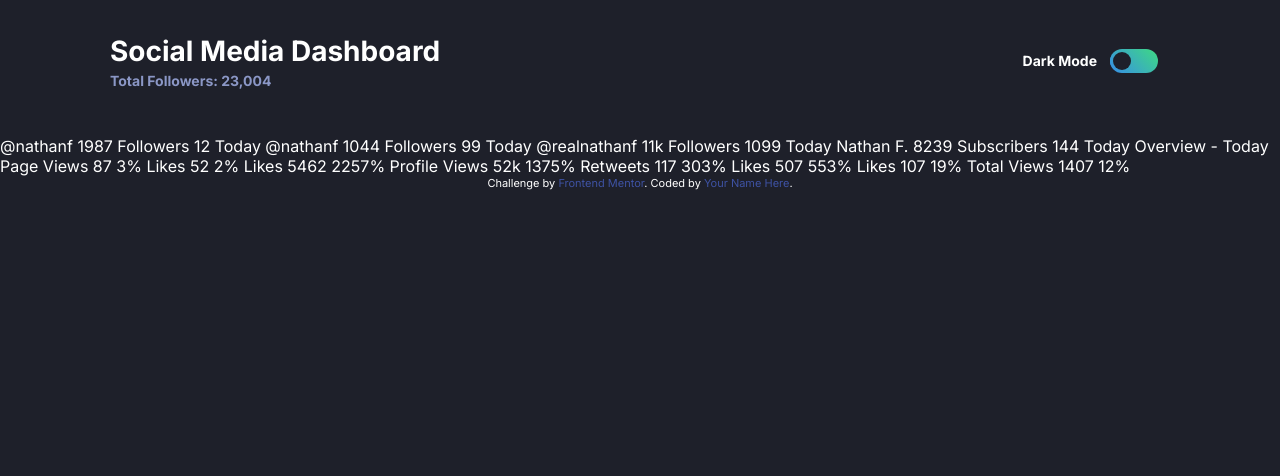
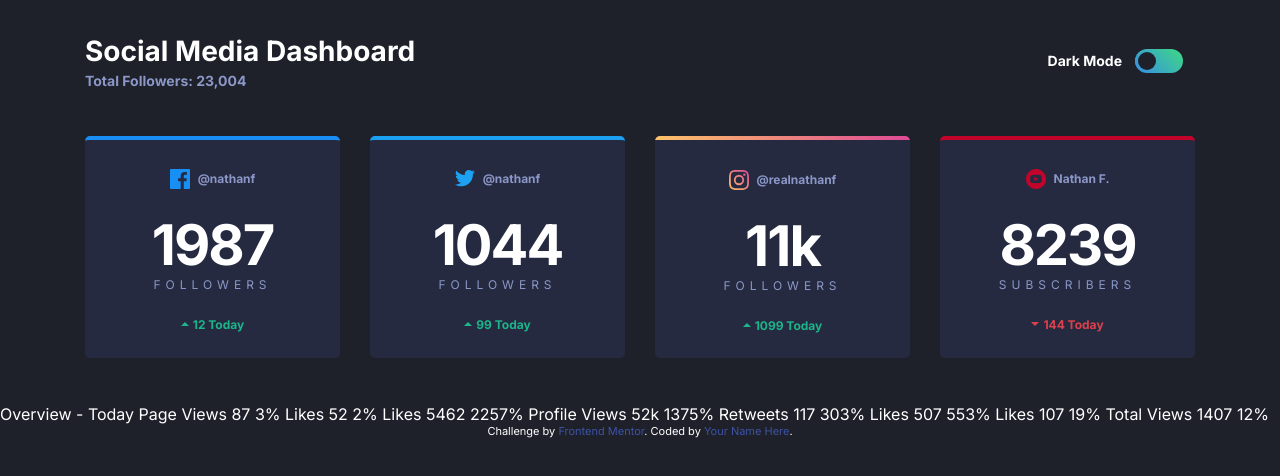
Before and after one commit to ChrisEski/social-media-dashboard, a website: page index.html in a window 1280 px wide. Drawn offline with Linux system fonts and the light colour scheme; files that its build step writes are made by us from their sources.

Commit message:
applied style to the top bars of cards

```diff
--- a/app/scss/components/card.scss
+++ b/app/scss/components/card.scss
@@ -1,7 +1,67 @@
 @use '../util' as *;
 
+.cards {
+  display: grid;
+  grid-template-columns: 1fr;
+  gap: rem(30);
+
+  @include breakpoint(medium) {
+    grid-template-columns: repeat(2, 1fr);
+  }
+
+  @include breakpoint(large) {
+    grid-template-columns: repeat(4, 1fr);
+  }
+}
+
 .card {
+  position: relative;
+  overflow: hidden;
+  background: var(--dark-card);
+  color: var(--dark-text1);
+  text-align: center;
+  padding: rem(25);
+  border-radius: rem(5);
+  &--facebook {
+    border-top: rem(4) solid var(--facebook);
+  }
+  &--twitter {
+    border-top: rem(4) solid var(--twitter);
+  }
+  &--instagram {
+    padding-top: rem(30);
+    &::before {
+      content: '';
+      position: absolute;
+      display: block;
+      left: 0;
+      top: 0;
+      width: 100%;
+      height: rem(4);
+      background: linear-gradient(
+        225deg,
+        var(--instagram-end),
+        var(--instagram-middle) 50.91%,
+        var(--instagram-start) 100%
+      );
+    }
+  }
+
+  &--youtube {
+    border-top: rem(4) solid var(--youtube);
+  }
+
+  &__platform {
+    display: flex;
+    justify-content: center;
+    align-items: center;
+    margin-top: rem(4);
+    margin-bottom: rem(28);
+    height: rem(20);
+  }
+
   &__icon {
+    margin-right: rem(8);
     &--facebook {
     }
     &--twitter {
@@ -13,10 +73,23 @@
   }
 
   &__username {
+    font-size: rem(12);
+    font-weight: 700;
+  }
+
+  &__followers {
+    margin-bottom: rem(25);
   }
 
   &__count {
+    color: var(--light-bg);
+    font-weight: 700;
+    letter-spacing: rem(-2);
+    line-height: 1;
+    margin-bottom: rem(4);
+
     &--big {
+      font-size: rem(56);
     }
 
     &--small {
@@ -24,13 +97,29 @@
   }
 
   &__label {
+    color: var(--dark-text1);
+    font-size: rem(12);
+    font-weight: 400;
+    text-transform: uppercase;
+    letter-spacing: rem(5);
   }
 
   &__change {
+    display: flex;
+    align-items: center;
+    justify-content: center;
+    font-size: rem(12);
+    font-weight: 700;
     &--up {
+      color: var(--limegreen);
     }
 
     &--down {
+      color: var(--brightred);
+    }
+
+    img {
+      margin-right: rem(4);
     }
   }
 }
--- a/app/scss/global/colors.scss
+++ b/app/scss/global/colors.scss
@@ -6,6 +6,7 @@
   --facebook: hsl(208, 92%, 53%);
   --twitter: hsl(203, 89%, 53%);
   --instagram-start: hsl(37, 97%, 70%);
+  --instagram-middle: hsl(5, 77%, 71%);
   --instagram-end: hsl(329, 70%, 58%);
   --youtube: hsl(348, 97%, 39%);
 
--- a/app/scss/global/layout.scss
+++ b/app/scss/global/layout.scss
@@ -6,6 +6,6 @@
   margin: 0 auto rem(46);
 
   @include breakpoint(large) {
-    padding: 0 rem(25);
+    padding: 0;
   }
 }
--- a/index.html
+++ b/index.html
@@ -60,9 +60,87 @@
     </header>
 
     <main>
-      <section></section>
-      @nathanf 1987 Followers 12 Today @nathanf 1044 Followers 99 Today
-      @realnathanf 11k Followers 1099 Today Nathan F. 8239 Subscribers 144 Today
+      <section class="container cards">
+        <div class="card card--facebook">
+          <div class="card__platform">
+            <img
+              class="card__icon"
+              src="/images/icon-facebook.svg"
+              alt="Facebook"
+            />
+            <div class="card__username">@nathanf</div>
+          </div>
+
+          <div class="card__followers">
+            <div class="card__count card__count--big">1987</div>
+            <div class="card__label">Followers</div>
+          </div>
+          <div class="card__change card__change--up">
+            <img src="/images/icon-up.svg" alt="up arrow" />
+            <div class="card__number">12 Today</div>
+          </div>
+        </div>
+
+        <div class="card card--twitter">
+          <div class="card__platform">
+            <img
+              class="card__icon"
+              src="/images/icon-twitter.svg"
+              alt="Facebook"
+            />
+            <div class="card__username">@nathanf</div>
+          </div>
+
+          <div class="card__followers">
+            <div class="card__count card__count--big">1044</div>
+            <div class="card__label">Followers</div>
+          </div>
+          <div class="card__change card__change--up">
+            <img src="/images/icon-up.svg" alt="up arrow" />
+            <div class="card__number">99 Today</div>
+          </div>
+        </div>
+
+        <div class="card card--instagram">
+          <div class="card__platform">
+            <img
+              class="card__icon"
+              src="/images/icon-instagram.svg"
+              alt="Facebook"
+            />
+            <div class="card__username">@realnathanf</div>
+          </div>
+
+          <div class="card__followers">
+            <div class="card__count card__count--big">11k</div>
+            <div class="card__label">Followers</div>
+          </div>
+          <div class="card__change card__change--up">
+            <img src="/images/icon-up.svg" alt="up arrow" />
+            <div class="card__number">1099 Today</div>
+          </div>
+        </div>
+
+        <div class="card card--youtube">
+          <div class="card__platform">
+            <img
+              class="card__icon"
+              src="/images/icon-youtube.svg"
+              alt="Facebook"
+            />
+            <div class="card__username">Nathan F.</div>
+          </div>
+
+          <div class="card__followers">
+            <div class="card__count card__count--big">8239</div>
+            <div class="card__label">Subscribers</div>
+          </div>
+          <div class="card__change card__change--down">
+            <img src="/images/icon-down.svg" alt="down arrow" />
+            <div class="card__number">144 Today</div>
+          </div>
+        </div>
+      </section>
       Overview - Today Page Views 87 3% Likes 52 2% Likes 5462 2257% Profile
       Views 52k 1375% Retweets 117 303% Likes 507 553% Likes 107 19% Total Views
       1407 12%
```
Also changed, not shown: dist/style.css, 1 other file.
